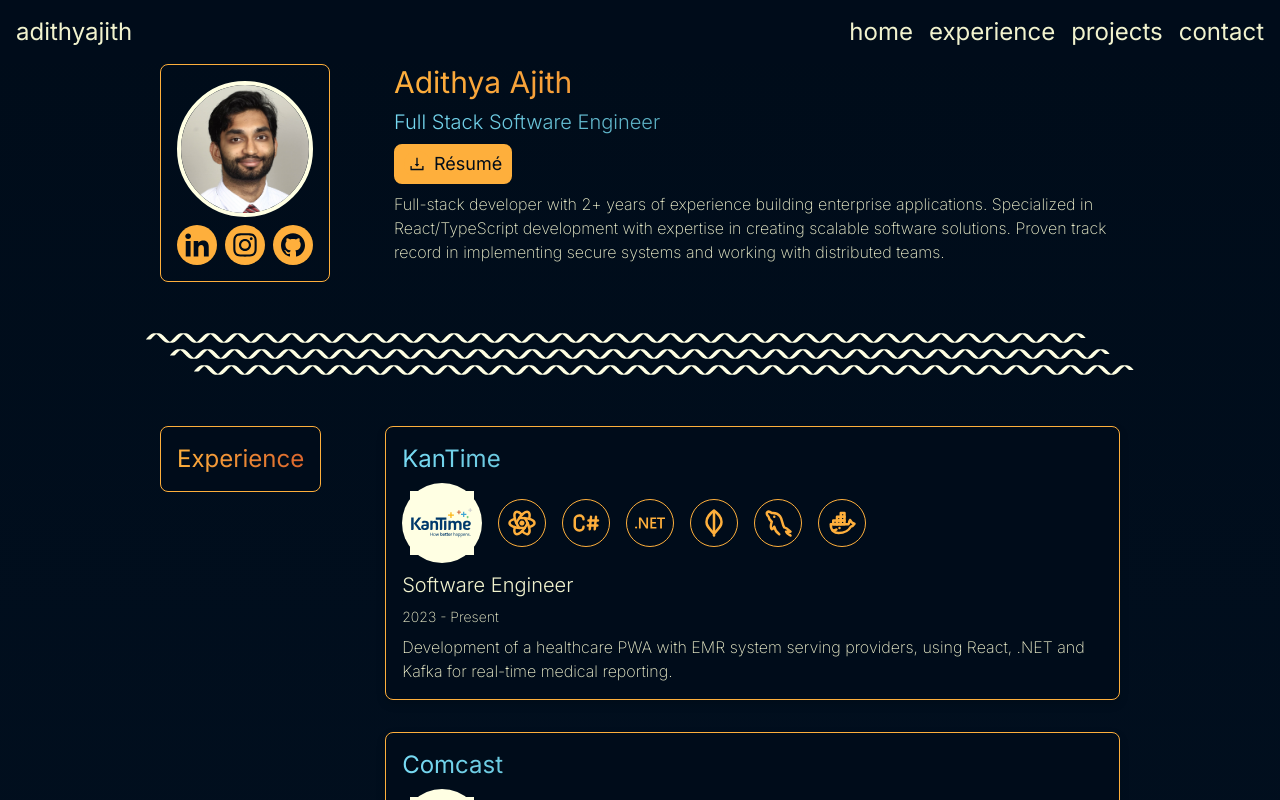
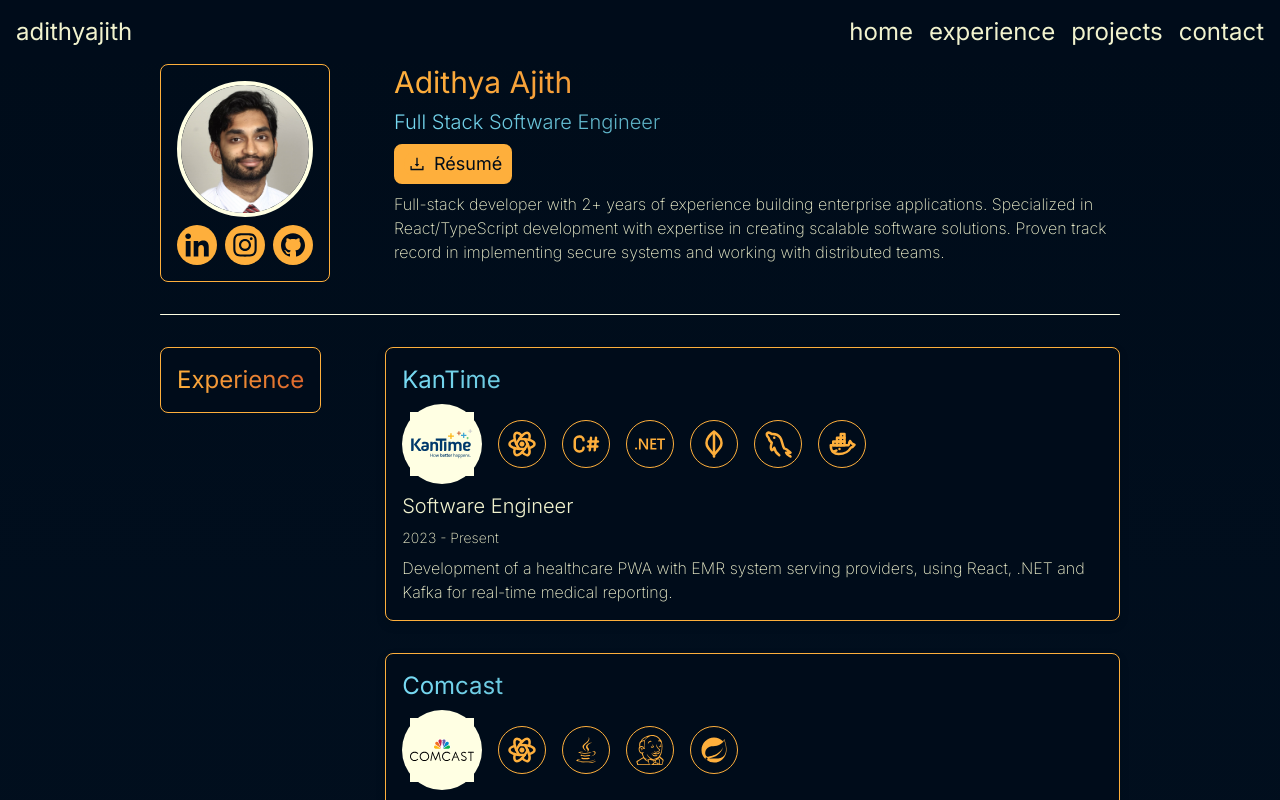
Before and after one commit to adharmic/adifolio, a React (Vite) app: page / in a window 1280 px wide. Shown: the top 800 px of the page. Built offline with nearby package versions, Linux system fonts and the light colour scheme.

Commit message:
Remove wavy line separator

```diff
--- a/src/components/FullSeparator.tsx
+++ b/src/components/FullSeparator.tsx
@@ -1,8 +1,5 @@
 export default function FullSeparator() {
   return <div className="max-h-20" >
-    <div className="block md:hidden min-w-full rounded-full border-t-1 border-[#ffffe3]" />
-    <img className="hidden md:block relative -left-6 w-full h-12" src="/wave.svg" />
-    <img className="relative left-0 -top-8 w-full h-12 hidden md:block" src="/wave.svg" />
-    <img className="relative left-6 -top-16 w-full h-12 hidden md:block" src="/wave.svg" />
+    <div className="block min-w-full rounded-full border-t-1 border-[#ffffe3]" />
   </div>
 }
```
